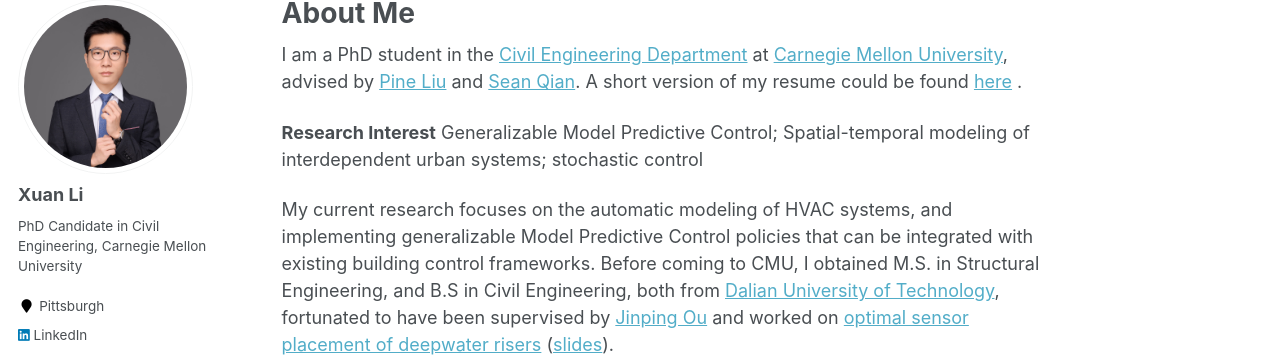
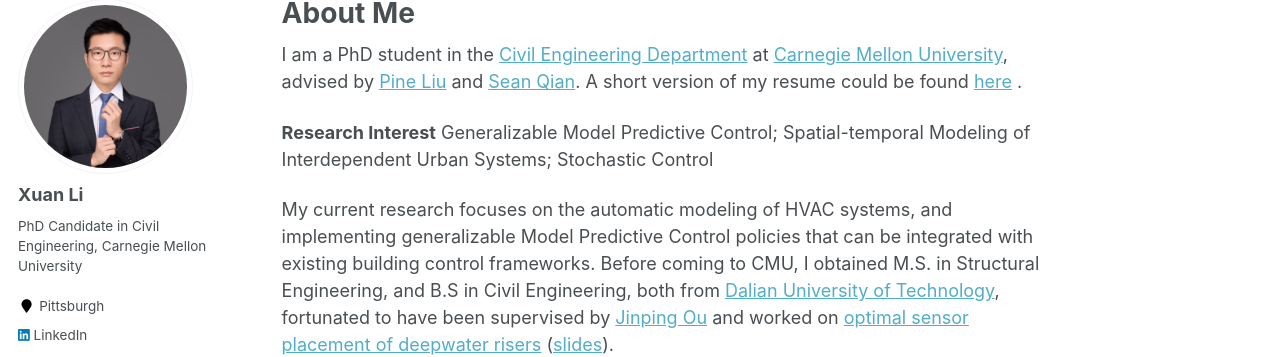
Before and after one commit to milanlx/milanlx.github.io, a Jekyll site: the page built from _pages/about.md, in a window 1280 px wide. Shown: the part 119-476 px from the top of the page. Built offline with Jekyll 4.4.1, drawn with Linux system fonts in a browser that asks for light colours.

```diff
--- a/_pages/about.md
+++ b/_pages/about.md
@@ -11,7 +11,7 @@ redirect_from:
 I am a PhD student in the [Civil Engineering Department](https://www.cmu.edu/cee/) at [Carnegie Mellon University](https://www.cmu.edu), advised by [Pine Liu](https://faculty.ce.cmu.edu/liu/) and [Sean Qian](https://faculty.ce.cmu.edu/qian/). A short version of my resume could be found [here](https://milanlx.github.io/files/xuanli_job_Apr_2021.pdf) .
 
 **Research Interest**
-Generalizable Model Predictive Control; Spatial-temporal modeling of interdependent urban systems; stochastic control
+Generalizable Model Predictive Control; Spatial-temporal Modeling of Interdependent Urban Systems; Stochastic Control
 
 My current research focuses on the automatic modeling of HVAC systems, and implementing generalizable Model Predictive Control policies that can be integrated with existing building control frameworks. Before coming to CMU, I obtained M.S. in Structural Engineering, and B.S in Civil Engineering, both from [Dalian University of Technology](https://en.dlut.edu.cn/), fortunated to have been supervised by [Jinping Ou](http://homepage.hit.edu.cn/oujinping) and worked on [optimal sensor placement of deepwater risers](https://milanlx.github.io/files/Master%20Dissertation%20(original).pdf) ([slides](https://milanlx.github.io/files/mastet_thesis_short_version.pdf)).
 
```
